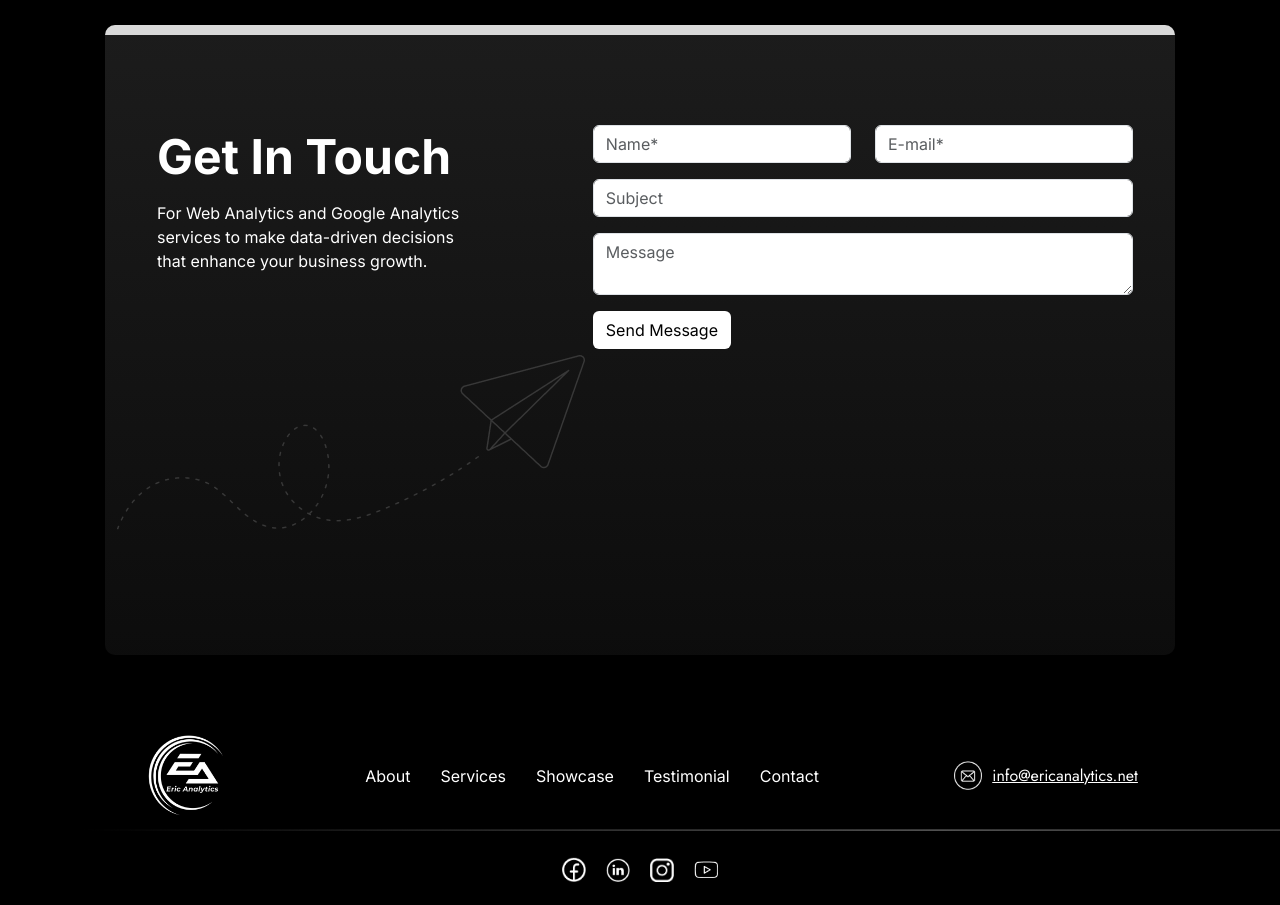
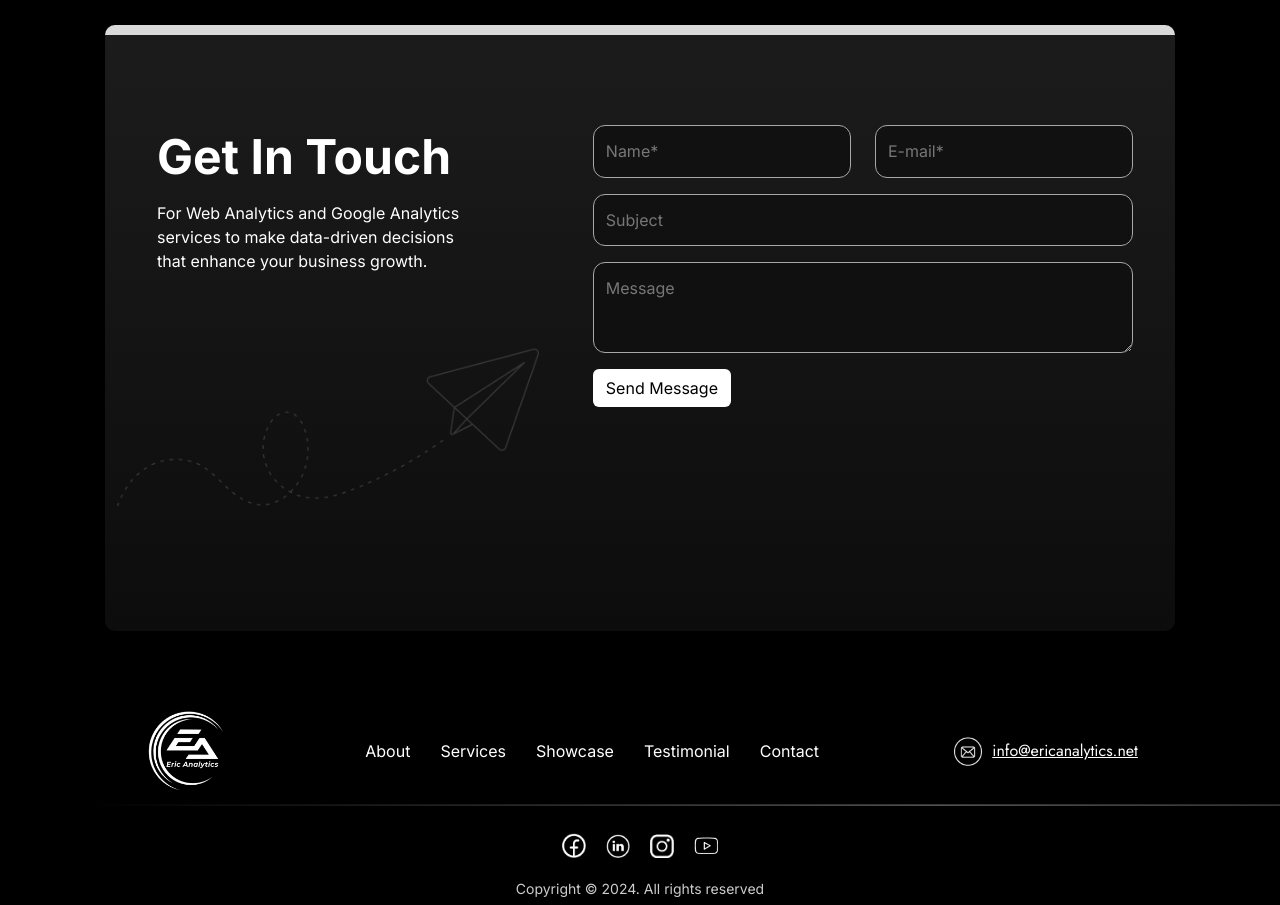
Before and after one commit to ericanalytics/ericanalytics, a Next.js app: page / in a window 1280 px wide. Shown: the part 5640-6545 px from the top of the page. Built offline with nearby package versions, Linux system fonts and the light colour scheme.

Commit message:
contact sec

```diff
--- a/app/style.css
+++ b/app/style.css
@@ -565,16 +565,16 @@ img.inlineimg1 {
      background: rgba(217, 217, 217, 1);
       border-radius: 10px 10px 0 0;
     }
-    .form-control, .btn.cs-btn {
+    .contact-section .form-control, .btn.cs-btn {
          background: rgba(14, 14, 14, 0.67);
       border: 0.5px solid rgba(168, 168, 168, 1);
       color: white;
 	   border-radius: 12px;
     }
-	.form-control{
+    .contact-section .form-control{
 	    line-height: 2.4;
 	}
-    .form-control::placeholder {
+  .contact-section  .form-control::placeholder {
       color: #777; /* Placeholder color */
     }
     button.btn.btn-block.snd_msg1 {
@@ -755,6 +755,9 @@ form.fom_1 {
 .img-bg-clr .bg-color img {
   width: 100%!important;
   height: 100%!important;
+}
+.contact-section .contact-info img {
+  width: 100%;
 }
 @media (max-width: 767px) {
   p.gag_1 {
```
